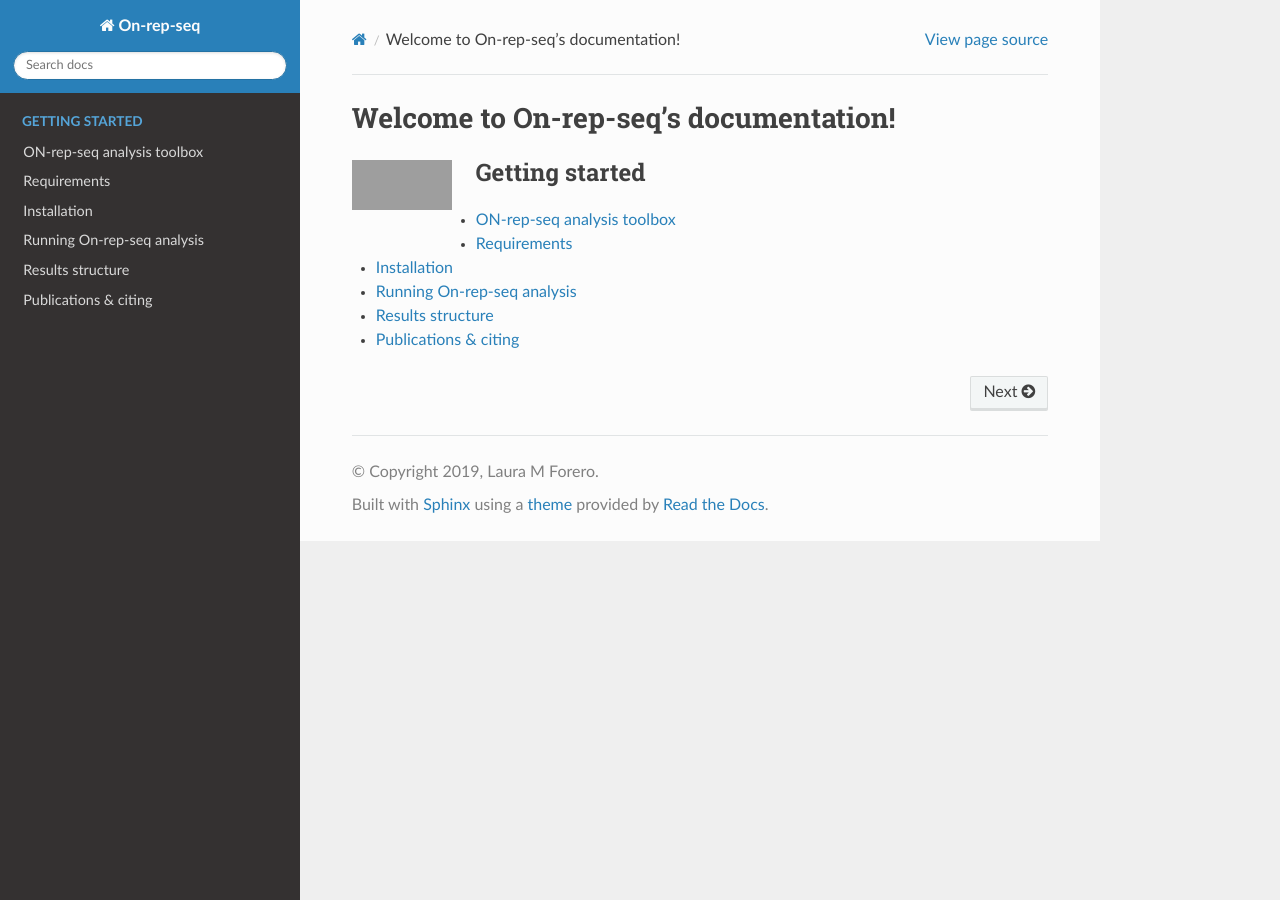
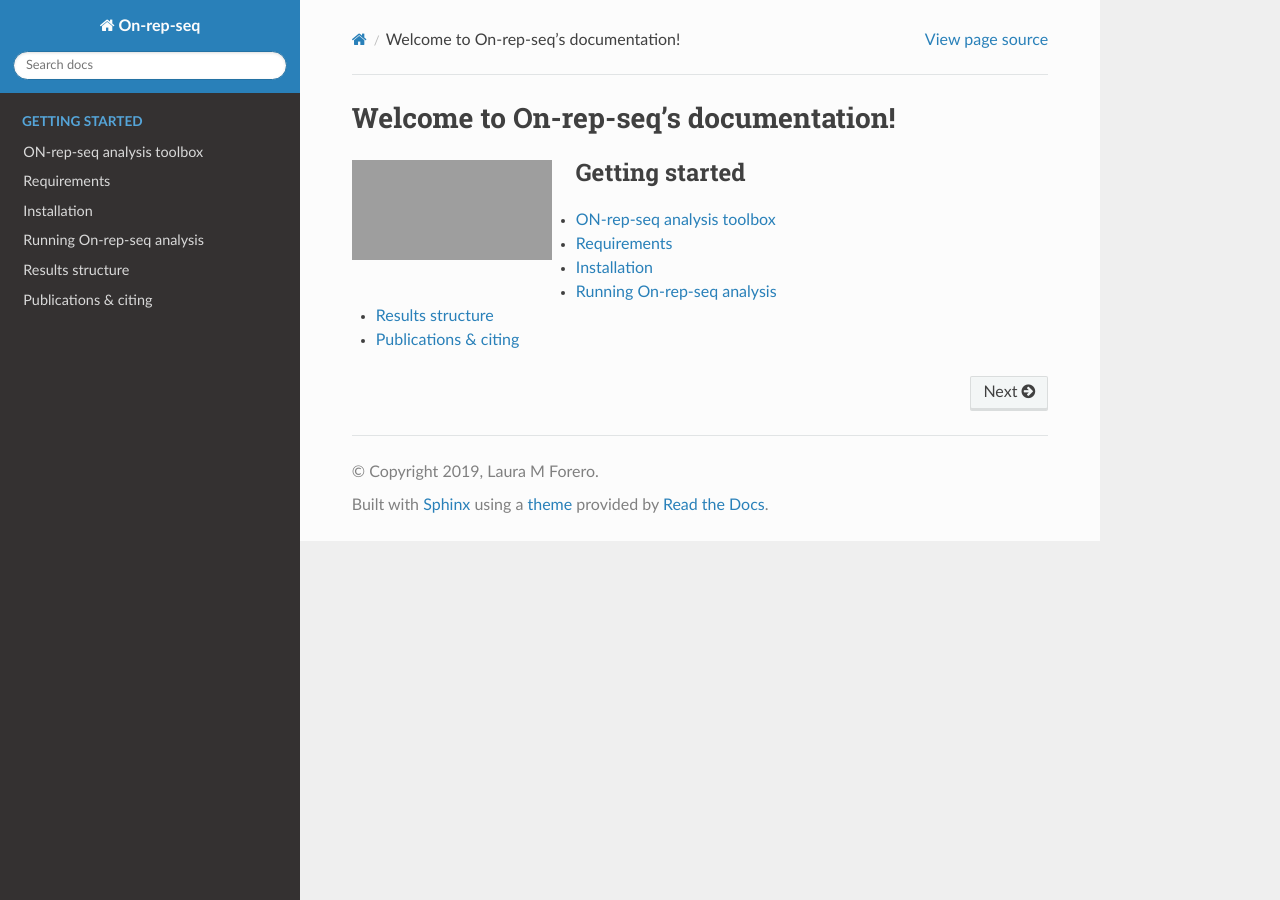
Before and after one commit to lauramilena3/On-rep-seq, a Sphinx documentation site: the page built from docs/index.rst, in a window 1280 px wide. Built offline with Sphinx 7.4.7 and the Read the Docs theme 2.0.0, drawn with Linux system fonts in a browser that asks for light colours; grey boxes are pictures that could not be loaded.

Commit message:
Update index.rst

```diff
--- a/docs/index.rst
+++ b/docs/index.rst
@@ -9,7 +9,7 @@ Welcome to On-rep-seq's documentation!
 .. image:: https://user-images.githubusercontent.com/12174880/58798344-ace11700-8602-11e9-84d1-73812087842b.png
    :width: 200px
    :height: 100px
-   :scale: 50 %
+   :scale: 100 %
    :alt: logo
    :align: left
 
```
